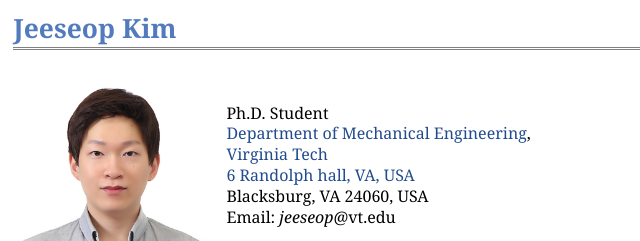
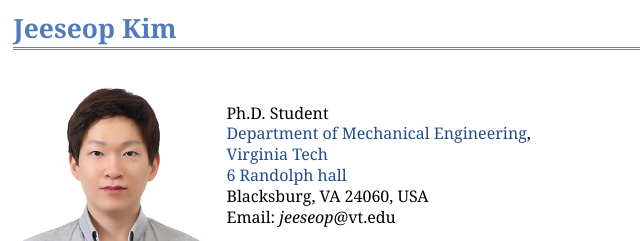
Before and after one commit to jeeseop/jeeseop.github.io, a plain HTML site: page index.html in a window 1280 px wide. Shown: the top 241 px of the page, 203-843 px from the left. Drawn offline with Linux system fonts and the light colour scheme.

Commit message:
modify hyperlink in main

```diff
--- a/index.html
+++ b/index.html
@@ -25,7 +25,7 @@
 <table class="imgtable"><tr><td>
 <a href="http://jeeseop.github.io"><img src="photos/JKIM.png" alt="alt text" width="185px" height="185px" /></a>&nbsp;</td>
 <td align="left"><p>Ph.D. Student<br /> <a href="https://www.me.vt.edu/" target="blank">Department of Mechanical Engineering</a>, <br /><a href="https://vt.edu/" target="blank">Virginia Tech</a><br />
-<a href="https://goo.gl/maps/6BMC9H3mEkt" target="_blank"> 6 Randolph hall, VA, USA</a><br/>
+<a href="https://goo.gl/maps/6BMC9H3mEkt" target="_blank"> 6 Randolph hall</a><br/>
 Blacksburg, VA 24060, USA <br />
 <!--Email: <i>jeeseop</i> [@] vt [DOT] edu</p>-->
 Email: <i>jeeseop</i>@vt.edu</p>
```
